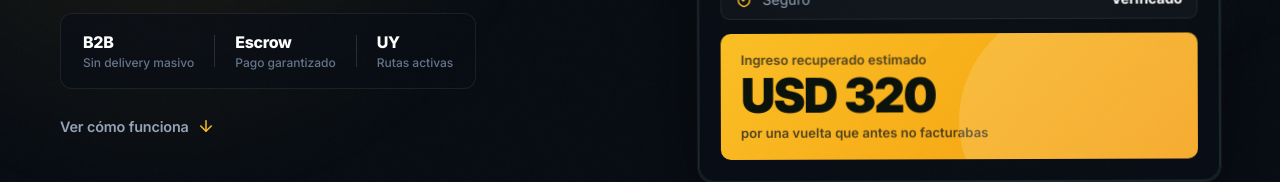
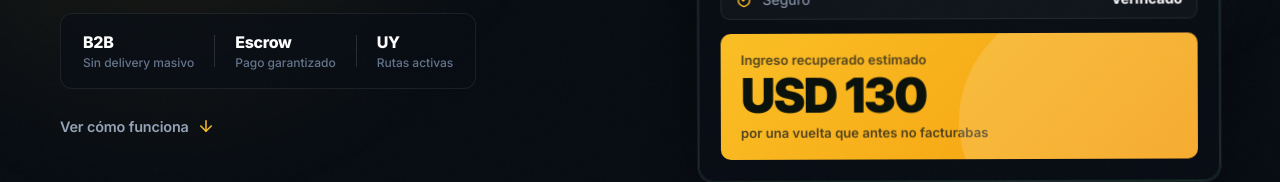
Before and after one commit to Aguslafuente/movantia-web, a React (Vite) app: page / in a window 1280 px wide. Shown: the part 617-799 px from the top of the page. Built offline with nearby package versions, Linux system fonts and the light colour scheme.

Commit message:
Lower estimated cargo revenue to USD 130

```diff
--- a/src/App.jsx
+++ b/src/App.jsx
@@ -455,7 +455,7 @@ function LlevarDemo() {
             </div>
             <div className="v2-demo-route-stat">
               <span>Ingreso est.</span>
-              <strong>USD {[0, 0, 320, 320][step] || 0}</strong>
+              <strong>USD {[0, 0, 130, 130][step] || 0}</strong>
             </div>
           </div>
         </div>
@@ -501,7 +501,7 @@ function RouteCard() {
       </div>
       <div className="revenue-box">
         <p>Ingreso recuperado estimado</p>
-        <strong>USD 320</strong>
+        <strong>USD 130</strong>
         <span>por una vuelta que antes no facturabas</span>
       </div>
     </div>
```
